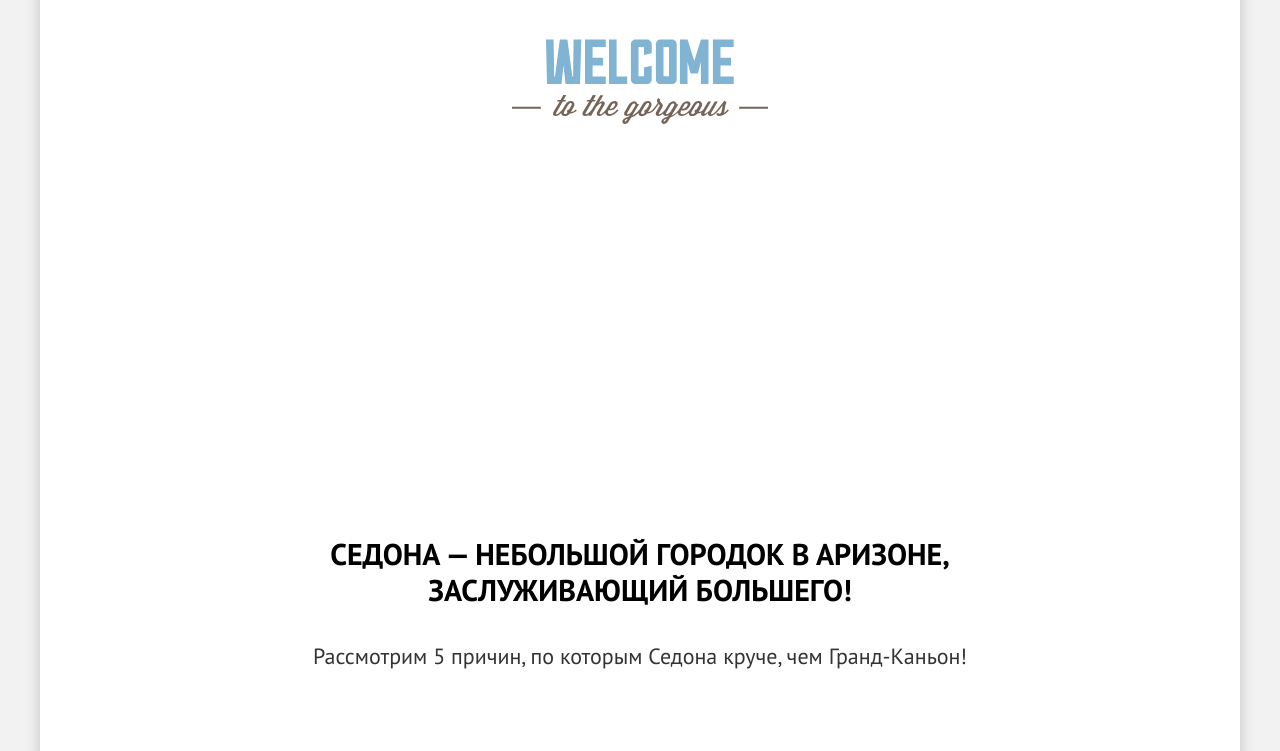
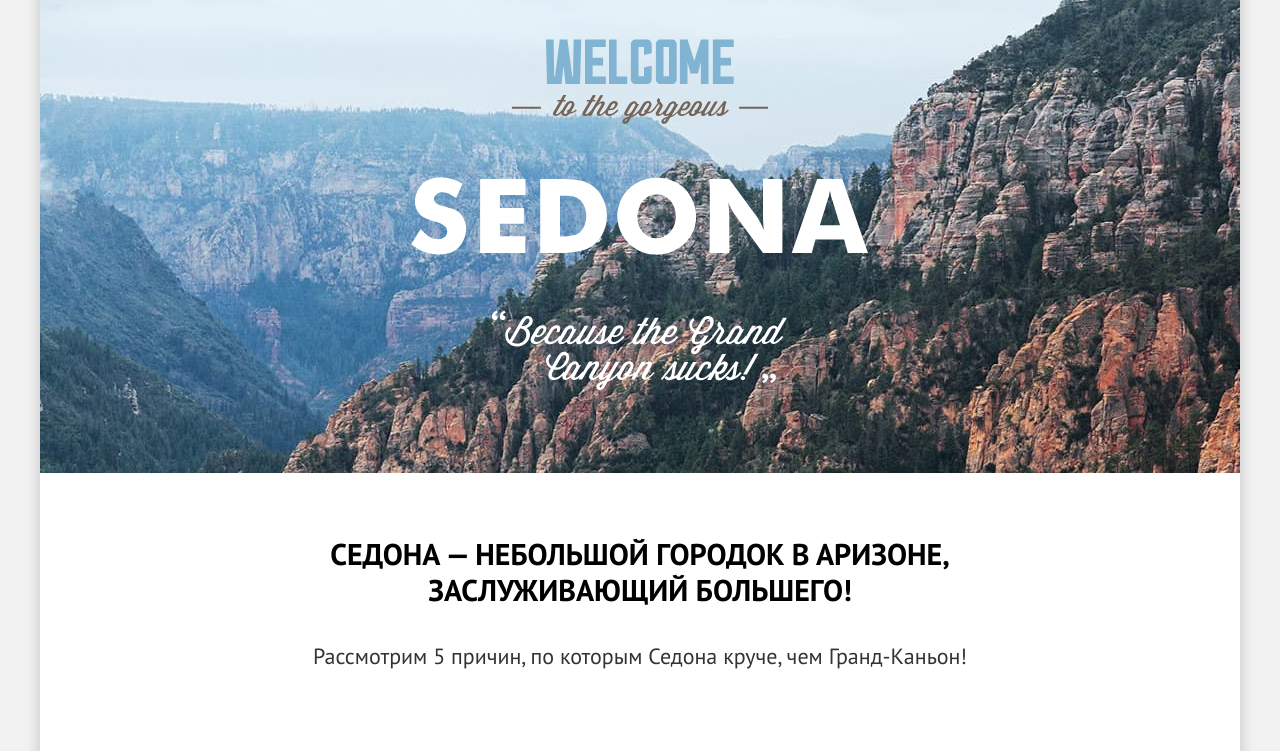
Before and after one commit to htmlacademy-htmlcss/1969255-sedona-33, a plain HTML site: page index.html in a window 1280 px wide. Shown: the part 94-845 px from the top of the page. Drawn offline with Linux system fonts and the light colour scheme.

Commit message:
Update styles.css

```diff
--- a/styles/styles.css
+++ b/styles/styles.css
@@ -122,7 +122,7 @@ padding-top: 51px;;
 }
 
 .main-index{
-  background-image: url("images/index-background.jpg");
+  background-image: url("../images/index-background.jpg");
   background-repeat: no-repeat;
   background-size: 100% auto;
 }
```
